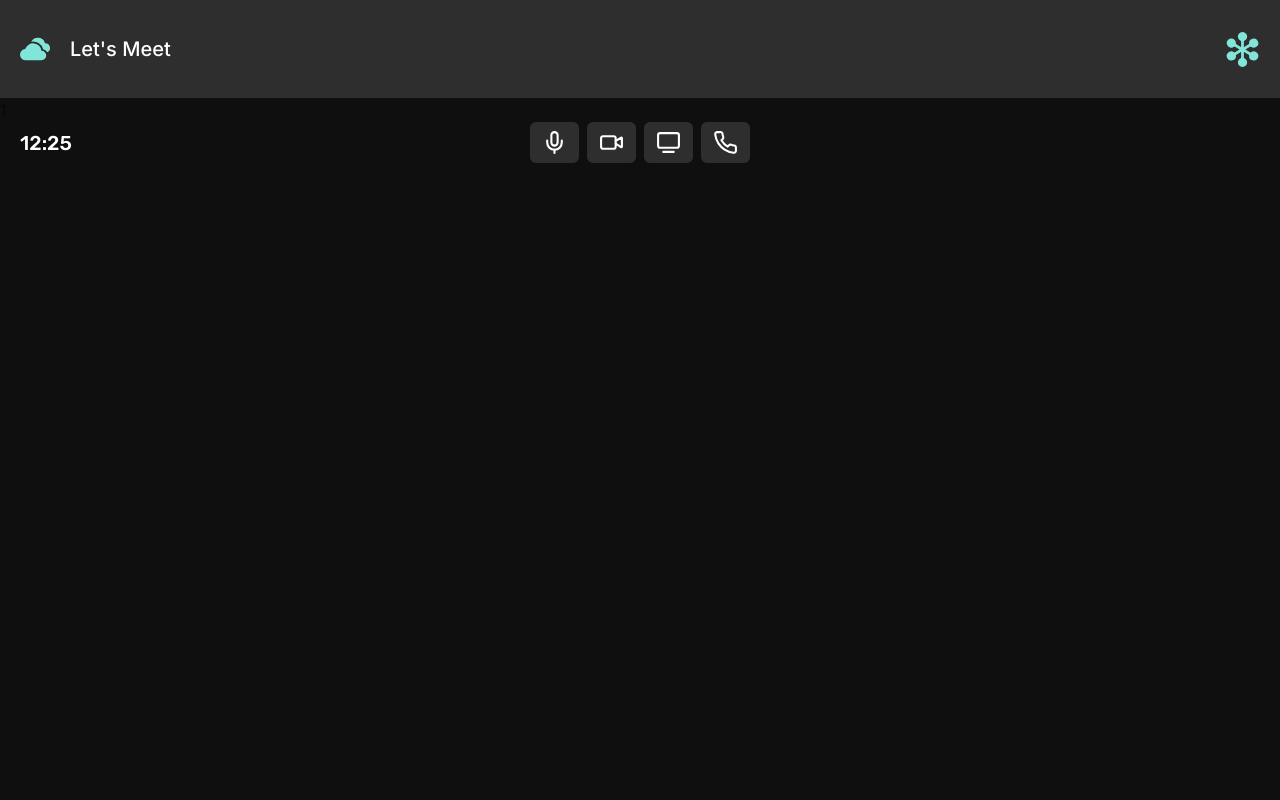
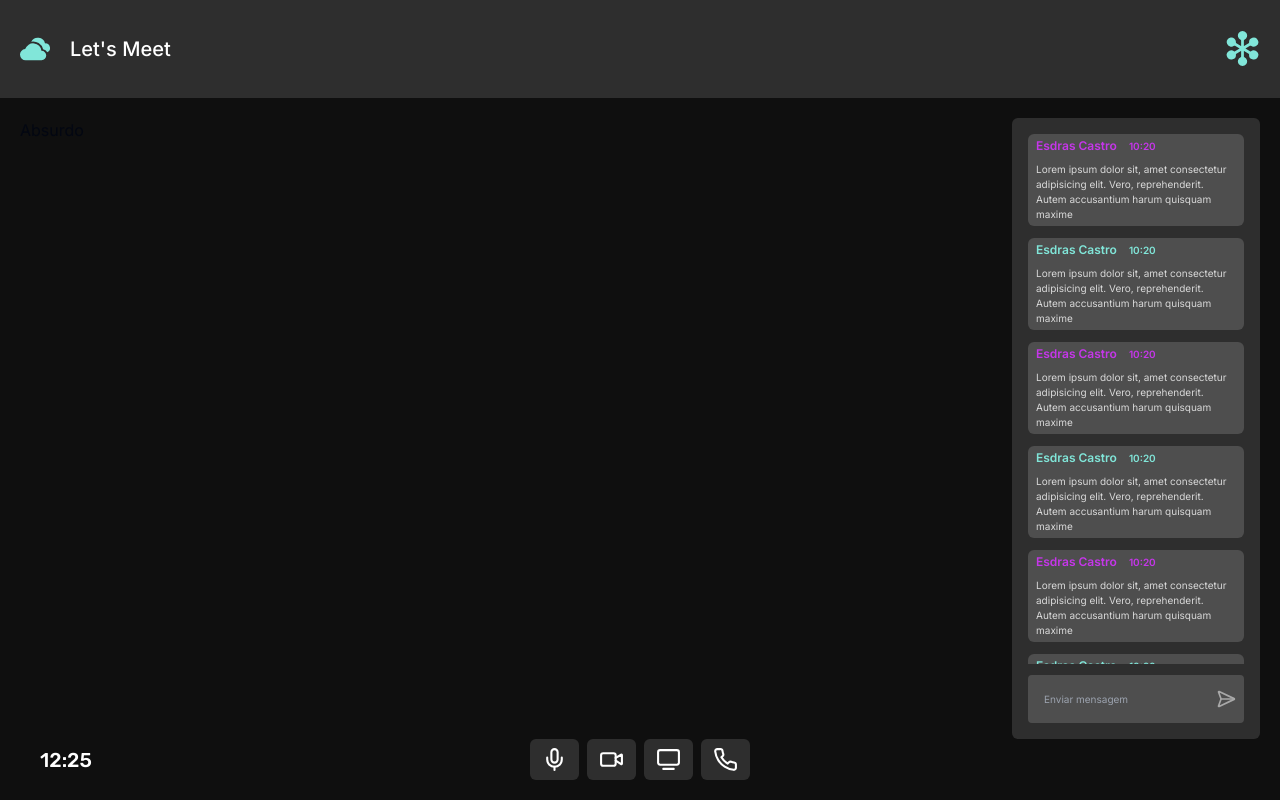
Before and after one commit to EsdrasCFF/LINEAR-MEET, a Next.js app: page /room/1 in a window 1280 px wide. Built offline with nearby package versions, Linux system fonts and the light colour scheme.

Commit message:
fix: apply prettier

```diff
--- a/src/app/layout.tsx
+++ b/src/app/layout.tsx
@@ -1,12 +1,12 @@
-import type { Metadata } from "next";
-import "./globals.css";
+import type { Metadata } from 'next'
+import './globals.css'
 import { Inter, Rubik } from 'next/font/google'
-import { Header } from "@/components/header";
+import { Header } from '@/components/header'
 
 export const metadata: Metadata = {
-  title: "Create Next App",
-  description: "Generated by create next app",
-};
+  title: 'Create Next App',
+  description: 'Generated by create next app',
+}
 
 const rubik = Rubik({ subsets: ['latin'] })
 const inter = Inter({ subsets: ['latin'] })
@@ -14,16 +14,16 @@ const inter = Inter({ subsets: ['latin'] })
 export default function RootLayout({
   children,
 }: Readonly<{
-  children: React.ReactNode;
+  children: React.ReactNode
 }>) {
   return (
     <html lang="en">
       <body
-        className={`${rubik.className} ${inter.className} flex h-screen w-full flex-col items-center bg-customBackground antialiased`}
+        className={`${rubik.className} ${inter.className} flex h-screen max-h-screen w-full flex-col items-center overflow-y-auto bg-customBackground antialiased`}
       >
         <Header />
         {children}
       </body>
     </html>
-  );
+  )
 }
--- a/src/app/room/[id]/page.tsx
+++ b/src/app/room/[id]/page.tsx
@@ -1,11 +1,17 @@
 'use client'
 
+import { Chat } from '@/features/room/components/chat'
 import { Footer } from '@/features/room/components/footer'
 
 export default function RoomPage({ params }: { params: { id: string } }) {
   return (
-    <div className="h-full w-full">
-      {params.id}
+    <div className="flex h-full w-full flex-col justify-between p-5">
+      <div className="flex h-full w-full">
+        <div className="h-full w-[80%]">Absurdo</div>
+        <div className="h-full w-[20%]">
+          <Chat />
+        </div>
+      </div>
       <Footer />
     </div>
   )
```
